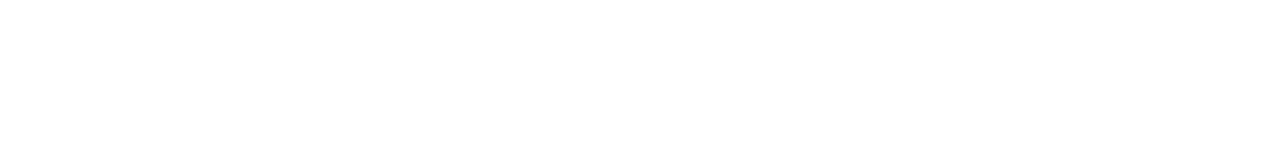
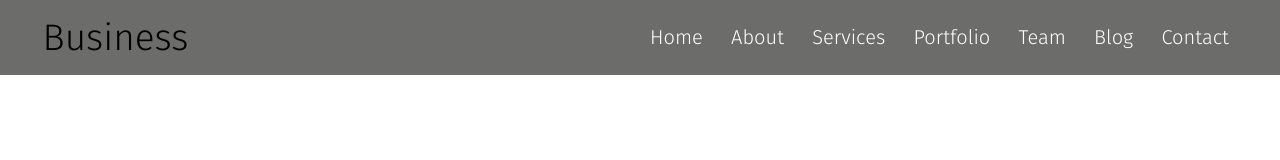
Before and after one commit to memunasaani/business_website, a plain HTML site: page index.html in a window 1280 px wide. Drawn offline with Linux system fonts and the light colour scheme.

Commit message:
fresh changes

```diff
--- a/index.html
+++ b/index.html
@@ -6,10 +6,21 @@
     <title>Business Website</title>
     <link rel="stylesheet" href="style.css">
 
-
 </head>
 <body>
+    <header class="header">
+        <a href="#home" class="logo">Business</a>
 
+        <nav class="navbar">
+            <a href="#home">Home</a>
+            <a href="#about">About</a>
+            <a href="#services">Services</a>
+            <a href="#portfolio">Portfolio</a>
+            <a href="#team">Team</a>
+            <a href="#blog">Blog</a>
+            <a href="#contact">Contact</a>
+        </nav>
+    </header>
     <script src="script.js"></script>
 </body>
 </html>
--- a/style.css
+++ b/style.css
@@ -0,0 +1,44 @@
+@import url('https://fonts.googleapis.com/css2?family=Fira+Sans:wght@300&display=swap');
+
+*{
+    margin: 0;
+    padding: 0;
+    box-sizing: border-box;
+    outline: none;
+    border: none;
+    text-decoration: none;
+    text-transform: capitalize;
+    transition: all 0.2s linear;
+    font-family: 'fira Sans', sans-serif;
+}
+:root{
+    --mini-color: #fff;
+    --sc-color: #3ec1d5;
+    --th-color: #333;
+}
+html{
+    scroll-behavior: smooth;
+    scroll-padding-top: 0.5rem;
+    font-size:66%;
+}
+header{
+    position: fixed;
+    top: 0; right: 0; left: 0;
+    display: flex;
+    align-items: center;
+    justify-content: space-between;
+    padding:1rem 3%;
+    background: rgba(10, 10, 9, 0.6);
+    z-index: 1001;
+}
+header .logo{
+    font-size: 3.5rem;
+    color: var(--min-color);
+    padding: 0.4rem;
+}
+.header .navbar a{
+    margin: 0 0.8rem;
+    font-size: 1.9rem;
+    color: var(--mini-color);
+    padding: 0.4rem;
+}
```
